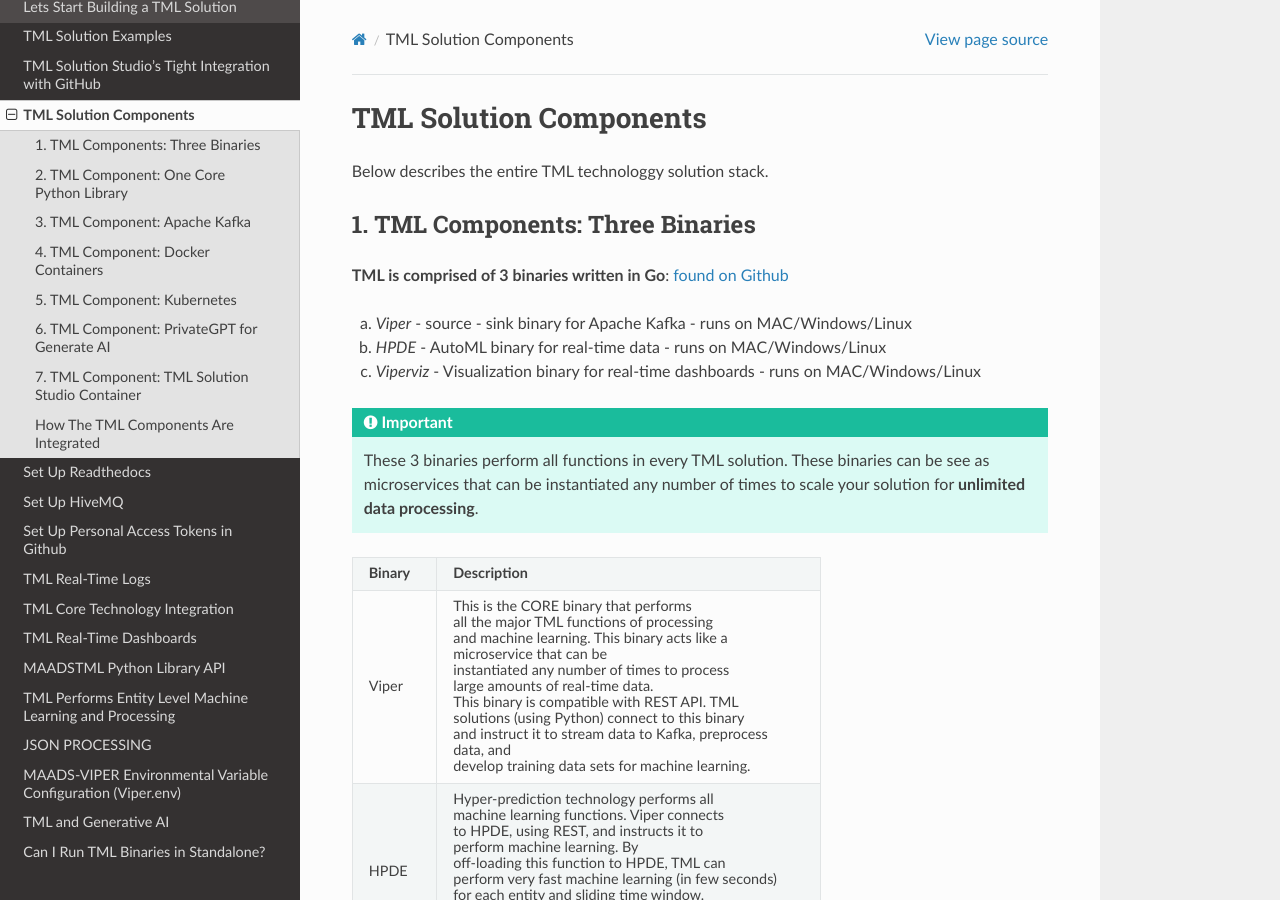
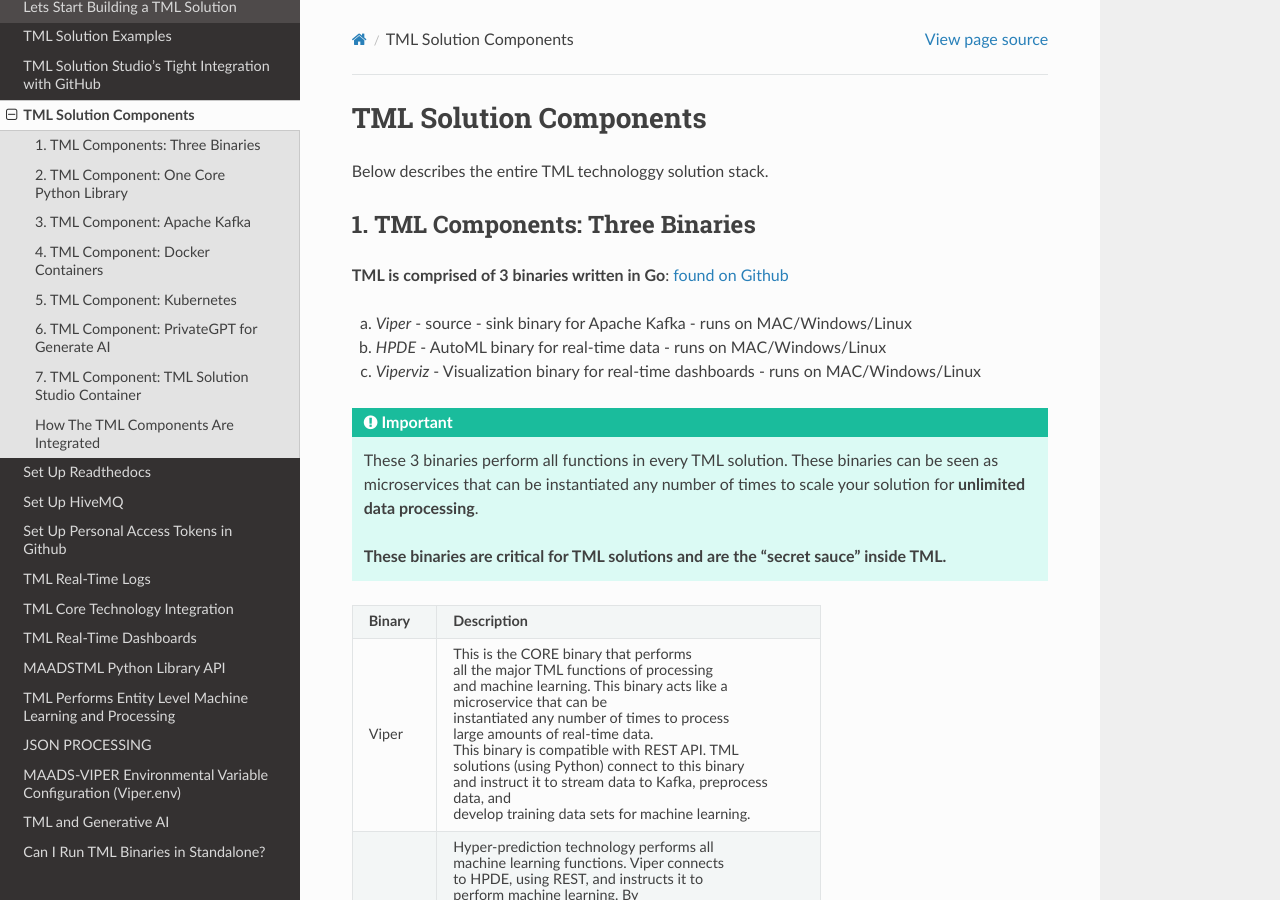
Before and after one commit to smaurice101/readthedocs, a Sphinx documentation site: the page built from docs/source/usage.rst, in a window 1280 px wide and 900 px high. Built offline with Sphinx 7.4.7 and the Read the Docs theme 3.1.0, drawn with Linux system fonts in a browser that asks for light colours.

Commit message:
Update usage.rst

```diff
--- a/docs/source/usage.rst
+++ b/docs/source/usage.rst
@@ -13,8 +13,10 @@
 c. *Viperviz* - Visualization binary for real-time dashboards - runs on MAC/Windows/Linux
 
 .. important::
-   These 3 binaries perform all functions in every TML solution.  These binaries can be see as microservices that can be instantiated any number of times to scale your solution for
+   These 3 binaries perform all functions in every TML solution.  These binaries can be seen as microservices that can be instantiated any number of times to scale your solution for
    **unlimited data processing**.
+
+   **These binaries are critical for TML solutions and are the "secret sauce" inside TML.**
 
 .. list-table::
 
```
